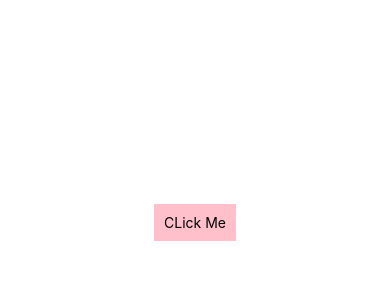
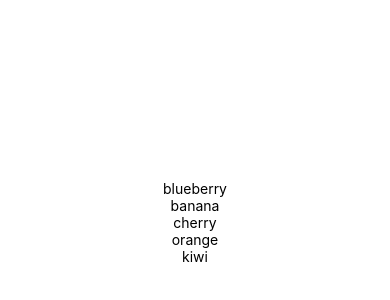
Before and after one commit to kuldeeepkumar/practiceApp, a React Native app: screen / in a window 390 px wide. Shown: the part 200-500 px from the top of the page. Built offline with nearby package versions, Linux system fonts and the light colour scheme.

Commit message:
array manuplation done

```diff
--- a/App.js
+++ b/App.js
@@ -1,13 +1,15 @@
-import { StatusBar } from 'expo-status-bar';
-import { StyleSheet, Text, View } from 'react-native';
-import Exercise1 from './src/Exercise/Exercise1';
-import Exercise2 from './src/Exercise/Exercise2';
+import { StatusBar } from "expo-status-bar";
+import { StyleSheet, Text, View } from "react-native";
+import Exercise1 from "./src/Exercise/Exercise1";
+import Exercise2 from "./src/Exercise/Exercise2";
+import Exercise3 from "./src/Exercise/Exercise3";
 
 export default function App() {
   return (
     <>
-    {/*<Exercise1>*/}
-    <Exercise2/>
+      {/*<Exercise1>*/}
+      {/* <Exercise2 /> */}
+      <Exercise3 />
     </>
   );
 }
@@ -15,8 +17,8 @@ export default function App() {
 const styles = StyleSheet.create({
   container: {
     flex: 1,
-    backgroundColor: '#fff',
-    alignItems: 'center',
-    justifyContent: 'center',
+    backgroundColor: "#fff",
+    alignItems: "center",
+    justifyContent: "center",
   },
 });
--- /dev/null
+++ b/src/Exercise/Exercise3.js
@@ -0,0 +1,80 @@
+import { StyleSheet, Text, View } from "react-native";
+import React from "react";
+
+const Exercise3 = () => {
+  //------------------>>>>>>>>>>>> Array Creation <<<<<<<<<<<------------------
+  let fruits = ["apple", "banana", "cherry", "orange", "kiwi"];
+  console.log("my array is here", fruits);
+
+  ////------------------>>>>>>>>>>>> Array Manipulation <<<<<<<<<<<-----------------
+
+  // Push method adds elements to the end
+
+  // fruits.push("date"); // ['apple', 'banana', 'cherry', 'date']
+
+  // Unshift method adds elements to the beginning
+  // fruits.unshift("orange"); // ['orange', 'apple', 'banana', 'cherry', 'date']
+
+  // splice method adds elements  at specific position
+  // fruits.splice(3, 0, "coconut"); // [ 'apple', 'banana',  'cherry',  'coconut' , 'date']
+
+  //------------------>>>>>>>>>>>> Removing Element <<<<<<<<<<<-----------------
+
+  // Pop method removes the last element
+
+  // fruits.pop(); // ['apple', 'banana']
+
+  // Shift method removes the first element
+  // fruits.shift(); // ['banana', 'cherry']
+  // Splice method  removes at specific Position
+
+  // fruits.splice(2 , 2); // ['banana', 'cherry']
+
+  //------------------>>>>>>>>>>>> Updating Element <<<<<<<<<<<-----------------
+
+  // Updating an element
+
+  fruits[0] = "blueberry"; // ['apple', 'blueberry', 'cherry']
+
+  console.log("my array is here", fruits);
+
+  //------------------>>>>>>>>>>>> Array Traversal <<<<<<<<<<<-----------------
+
+  // Using forEach to iterate
+  // fruits.forEach((fruit) => {
+  //   console.log(fruit);
+  // });
+
+  // Using map to transform elements
+  // let uppercasedFruits = fruits.map((fruit) => fruit.toUpperCase());
+  // console.log(uppercasedFruits); // ['APPLE', 'BANANA', 'CHERRY']
+
+  // Using for...of loop
+  // for (let fruit of fruits) {
+  //   console.log(fruit);
+  // }
+
+  return (
+    <View style={styles.container}>
+      {fruits.map((item) => (
+        <>
+          <Text style={styles.button}>{item}</Text>
+        </>
+      ))}
+    </View>
+  );
+};
+
+const styles = StyleSheet.create({
+  container: {
+    flex: 1,
+    backgroundColor: "#fff",
+    alignItems: "center",
+    justifyContent: "center",
+  },
+  button: {
+    marginHorizontal: 20,
+  },
+});
+
+export default Exercise3;
```
